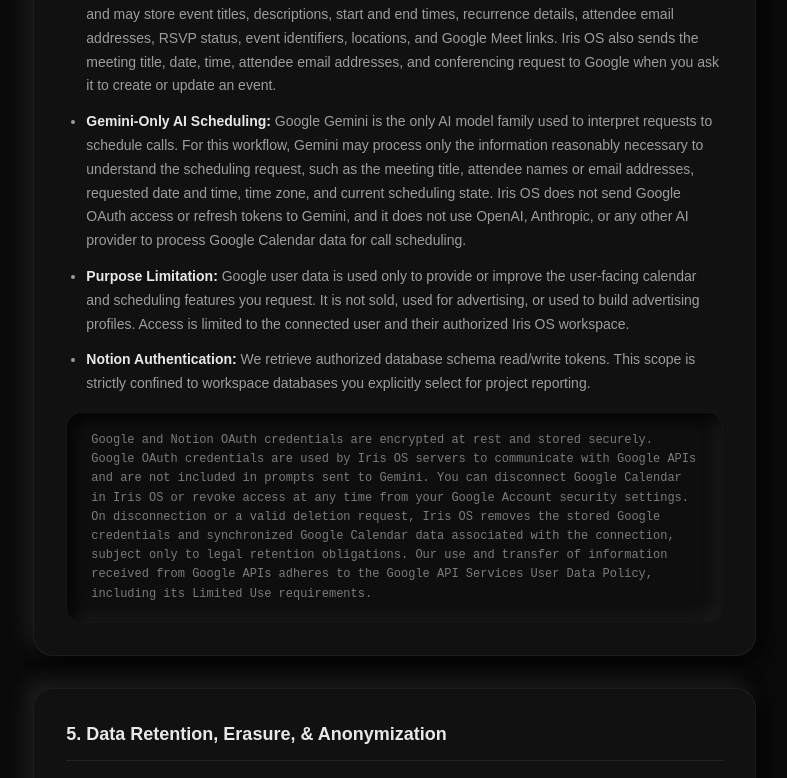
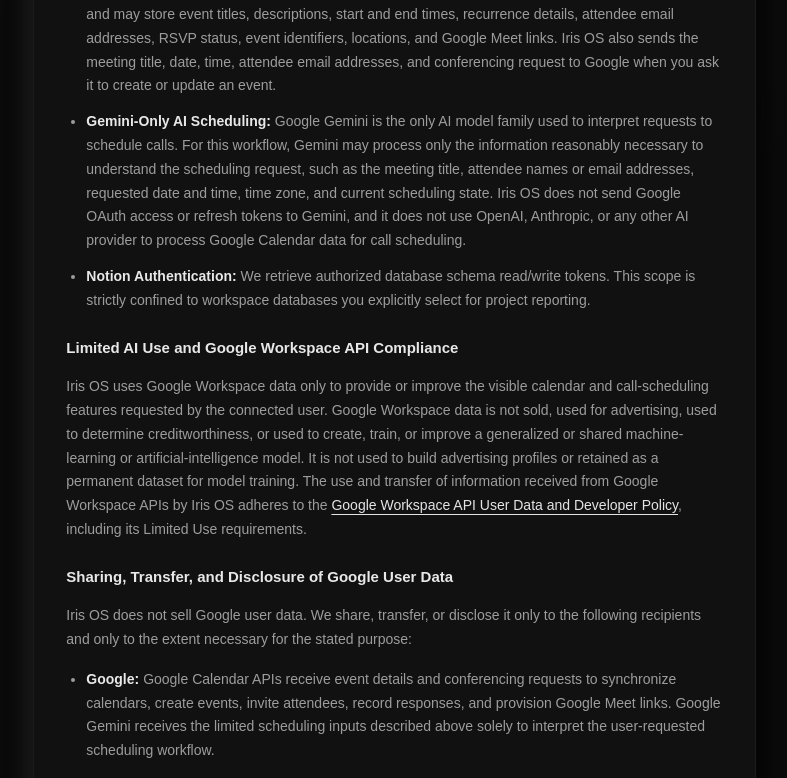
Before and after one commit to Lohith-2523/iris-os, a Next.js app: page /privacy in a window 1280 px wide. Shown: the part 2001-2779 px from the top of the page, without its empty margins (436-1223 px from the left). Built offline with nearby package versions, Linux system fonts and the light colour scheme; no server answers; a web font is replaced by a local one.

Commit message:
further updates to privacy policy

```diff
--- a/src/app/privacy/page.tsx
+++ b/src/app/privacy/page.tsx
@@ -282,7 +282,7 @@ export default function PrivacyPolicyPage() {
               margin: 0,
             }}
           >
-            Last Updated: July 28, 2026 • GDPR & DPDP Compliant • Shards Media
+            Last Updated: July 28, 2026 • GDPR & DPDP Compliant • Iris OS
           </p>
         </div>
       </section>
@@ -389,7 +389,7 @@ export default function PrivacyPolicyPage() {
                 margin: 0,
               }}
             >
-              Shards Media (&quot;we&quot;, &quot;us&quot;, or &quot;our&quot;) is the Data Controller responsible for the processing of your personal data
+              Iris OS (&quot;we&quot;, &quot;us&quot;, or &quot;our&quot;) is the Data Controller responsible for the processing of your personal data
               on the Iris OS Platform under Article 4(7) of the EU General Data Protection Regulation (GDPR) and acts as the Data Fiduciary
               under Section 3 of the Digital Personal Data Protection (DPDP) Act of India.
             </p>
@@ -567,8 +567,118 @@ export default function PrivacyPolicyPage() {
                 { title: 'Google Account Data', desc: 'We access the verified email address and basic account information returned by Google to identify the connected account and maintain the integration. Iris OS does not request access to Gmail, Google Drive, documents, or photos as part of the Google Calendar integration.' },
                 { title: 'Google Calendar Data', desc: 'With your permission, Iris OS reads calendar lists and future calendar events and may store event titles, descriptions, start and end times, recurrence details, attendee email addresses, RSVP status, event identifiers, locations, and Google Meet links. Iris OS also sends the meeting title, date, time, attendee email addresses, and conferencing request to Google when you ask it to create or update an event.' },
                 { title: 'Gemini-Only AI Scheduling', desc: 'Google Gemini is the only AI model family used to interpret requests to schedule calls. For this workflow, Gemini may process only the information reasonably necessary to understand the scheduling request, such as the meeting title, attendee names or email addresses, requested date and time, time zone, and current scheduling state. Iris OS does not send Google OAuth access or refresh tokens to Gemini, and it does not use OpenAI, Anthropic, or any other AI provider to process Google Calendar data for call scheduling.' },
-                { title: 'Purpose Limitation', desc: 'Google user data is used only to provide or improve the user-facing calendar and scheduling features you request. It is not sold, used for advertising, or used to build advertising profiles. Access is limited to the connected user and their authorized Iris OS workspace.' },
                 { title: 'Notion Authentication', desc: 'We retrieve authorized database schema read/write tokens. This scope is strictly confined to workspace databases you explicitly select for project reporting.' }
+              ].map((li, idx) => (
+                <li
+                  key={idx}
+                  style={{
+                    fontFamily: BODY,
+                    fontSize: '14px',
+                    color: 'rgba(232,232,232,0.65)',
+                    lineHeight: 1.7,
+                  }}
+                >
+                  <strong style={{ color: '#e8e8e8' }}>{li.title}:</strong> {li.desc}
+                </li>
+              ))}
+            </ul>
+            <h3
+              style={{
+                fontFamily: DISPLAY,
+                fontWeight: 700,
+                fontSize: '15px',
+                color: '#e8e8e8',
+                margin: '8px 0 0',
+              }}
+            >
+              Limited AI Use and Google Workspace API Compliance
+            </h3>
+            <p
+              style={{
+                fontFamily: BODY,
+                fontSize: '14px',
+                color: 'rgba(232,232,232,0.65)',
+                lineHeight: 1.7,
+                margin: 0,
+              }}
+            >
+              Iris OS uses Google Workspace data only to provide or improve the visible calendar and call-scheduling features requested by the
+              connected user. Google Workspace data is not sold, used for advertising, used to determine creditworthiness, or used to create,
+              train, or improve a generalized or shared machine-learning or artificial-intelligence model. It is not used to build advertising
+              profiles or retained as a permanent dataset for model training. The use and transfer of information received from Google Workspace
+              APIs by Iris OS adheres to the{' '}
+              <a
+                href="https://developers.google.com/workspace/workspace-api-user-data-developer-policy"
+                target="_blank"
+                rel="noreferrer"
+                className="text-zinc-200 underline underline-offset-4 hover:text-white"
+              >
+                Google Workspace API User Data and Developer Policy
+              </a>
+              , including its Limited Use requirements.
+            </p>
+            <h3
+              style={{
+                fontFamily: DISPLAY,
+                fontWeight: 700,
+                fontSize: '15px',
+                color: '#e8e8e8',
+                margin: '8px 0 0',
+              }}
+            >
+              Sharing, Transfer, and Disclosure of Google User Data
+            </h3>
+            <p
+              style={{
+                fontFamily: BODY,
+                fontSize: '14px',
+                color: 'rgba(232,232,232,0.65)',
+                lineHeight: 1.7,
+                margin: 0,
+              }}
+            >
+              Iris OS does not sell Google user data. We share, transfer, or disclose it only to the following recipients and only to the extent
+              necessary for the stated purpose:
+            </p>
+            <ul className="space-y-3" style={{ listStyleType: 'disc', paddingLeft: '20px', margin: 0 }}>
+              {[
+                { title: 'Google', desc: 'Google Calendar APIs receive event details and conferencing requests to synchronize calendars, create events, invite attendees, record responses, and provision Google Meet links. Google Gemini receives the limited scheduling inputs described above solely to interpret the user-requested scheduling workflow.' },
+                { title: 'Authorized Workspace Users and Meeting Participants', desc: 'Calendar information is visible to authorized members of the connected Iris OS workspace as permitted by their role. Event titles, times, attendee details, and meeting links may be disclosed to people whom the user chooses to invite.' },
+                { title: 'Infrastructure and Delivery Service Providers', desc: 'Vetted hosting, database, authentication, and transactional-email providers may process the minimum Google user data necessary to operate, secure, store, or deliver the calendar and invitation features on our behalf. They act under contractual confidentiality, security, and purpose-limitation obligations and may not use the data for their own advertising or unrelated purposes.' },
+                { title: 'Security and Legal Disclosures', desc: 'Data may be disclosed when reasonably necessary to investigate abuse or a security incident, or when required to comply with applicable law, regulation, court order, or lawful government request.' },
+                { title: 'Corporate Transaction', desc: 'Google user data may be transferred as part of a merger, acquisition, or sale of assets only after obtaining the user’s explicit prior consent, as required by the Google Workspace Limited Use requirements.' },
+              ].map((li, idx) => (
+                <li
+                  key={idx}
+                  style={{
+                    fontFamily: BODY,
+                    fontSize: '14px',
+                    color: 'rgba(232,232,232,0.65)',
+                    lineHeight: 1.7,
+                  }}
+                >
+                  <strong style={{ color: '#e8e8e8' }}>{li.title}:</strong> {li.desc}
+                </li>
+              ))}
+            </ul>
+            <h3
+              style={{
+                fontFamily: DISPLAY,
+                fontWeight: 700,
+                fontSize: '15px',
+                color: '#e8e8e8',
+                margin: '8px 0 0',
+              }}
+            >
+              Data Protection Mechanisms for Sensitive Google Data
+            </h3>
+            <ul className="space-y-3" style={{ listStyleType: 'disc', paddingLeft: '20px', margin: 0 }}>
+              {[
+                { title: 'Encryption', desc: 'Google user data is transmitted over HTTPS/TLS. Google OAuth access and refresh tokens are encrypted at rest using AES-256-GCM, and encryption keys are stored separately from encrypted credentials.' },
+                { title: 'Least-Privilege Access', desc: 'Iris OS requests only the Google OAuth scopes needed to read calendars and manage events. Authentication, workspace authorization, and user-specific ownership controls restrict access to connected-account data.' },
+                { title: 'AI Data Minimization', desc: 'Only the minimum scheduling inputs are sent to Gemini. OAuth credentials are never placed in AI prompts, and synchronized calendar contents are not provided to other AI providers for call scheduling.' },
+                { title: 'Retention and Deletion Controls', desc: 'Google data is retained only while needed to provide the connected feature or meet applicable legal obligations. Disconnecting Google Calendar deletes the stored connection credentials and synchronized events associated with that connection; users may also revoke Iris OS access from their Google Account.' },
+                { title: 'Operational Safeguards', desc: 'Iris OS applies access controls, input validation, security monitoring, and restricted administrative access designed to prevent unauthorized access, alteration, loss, or disclosure. Human access to Google user data is prohibited except with specific user consent or when necessary for security or legal compliance.' },
               ].map((li, idx) => (
                 <li
                   key={idx}
@@ -599,8 +709,7 @@ export default function PrivacyPolicyPage() {
               to communicate with Google APIs and are not included in prompts sent to Gemini. You can disconnect Google Calendar in Iris OS or
               revoke access at any time from your Google Account security settings. On disconnection or a valid deletion request, Iris OS removes
               the stored Google credentials and synchronized Google Calendar data associated with the connection, subject only to legal retention
-              obligations. Our use and transfer of information received from Google APIs adheres to the Google API Services User Data Policy,
-              including its Limited Use requirements.
+              obligations.
             </div>
           </section>
 
@@ -768,7 +877,7 @@ export default function PrivacyPolicyPage() {
               }}
             >
               Personal data collected under these policies is processed in secure servers located within the United States,
-              the EEA, and India. To facilitate cross-border transfers from the EEA, Shards Media relies on Standard Contractual
+              the EEA, and India. To facilitate cross-border transfers from the EEA, Iris OS relies on Standard Contractual
               Clauses (SCCs) approved by the European Commission. Transfers under the DPDP Act are executed in full compliance
               with cross-border guidelines established by the Government of India.
             </p>
@@ -824,9 +933,9 @@ export default function PrivacyPolicyPage() {
                 borderRadius: '16px',
               }}
             >
-              <div><strong style={{ color: '#e8e8e8' }}>Fiduciary:</strong> Shards Media</div>
-              <div><strong style={{ color: '#e8e8e8' }}>Data Protection Officer:</strong> Privacy Compliance Department</div>
-              <div><strong style={{ color: '#e8e8e8' }}>Email:</strong> studio@shardsmedia.com</div>
+              <div><strong style={{ color: '#e8e8e8' }}>Fiduciary:</strong> Iris OS</div>
+              <div><strong style={{ color: '#e8e8e8' }}>Data Protection Officer:</strong> Iris OS Privacy &amp; Compliance</div>
+              <div><strong style={{ color: '#e8e8e8' }}>Email:</strong> cto.admin@irisos.app</div>
               <div><strong style={{ color: '#e8e8e8' }}>Subject Header:</strong> PRIVACY: DATA RIGHTS EXERCISE</div>
             </div>
           </section>
```
